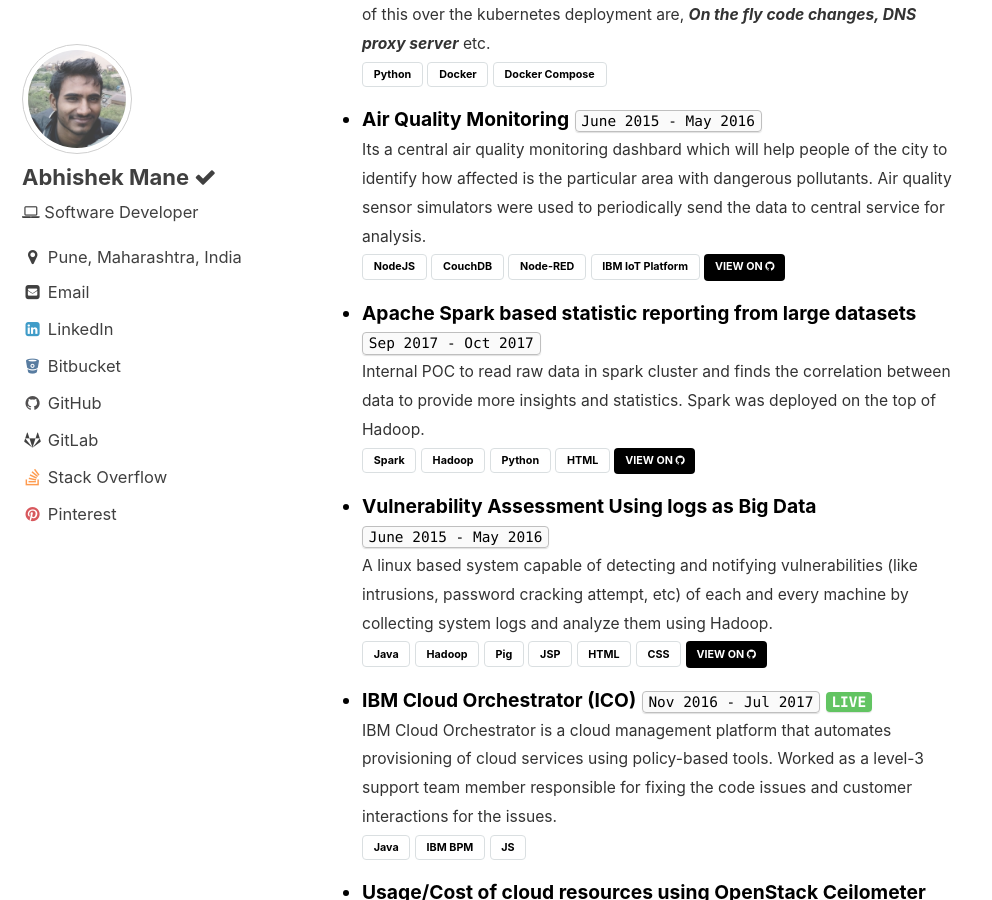
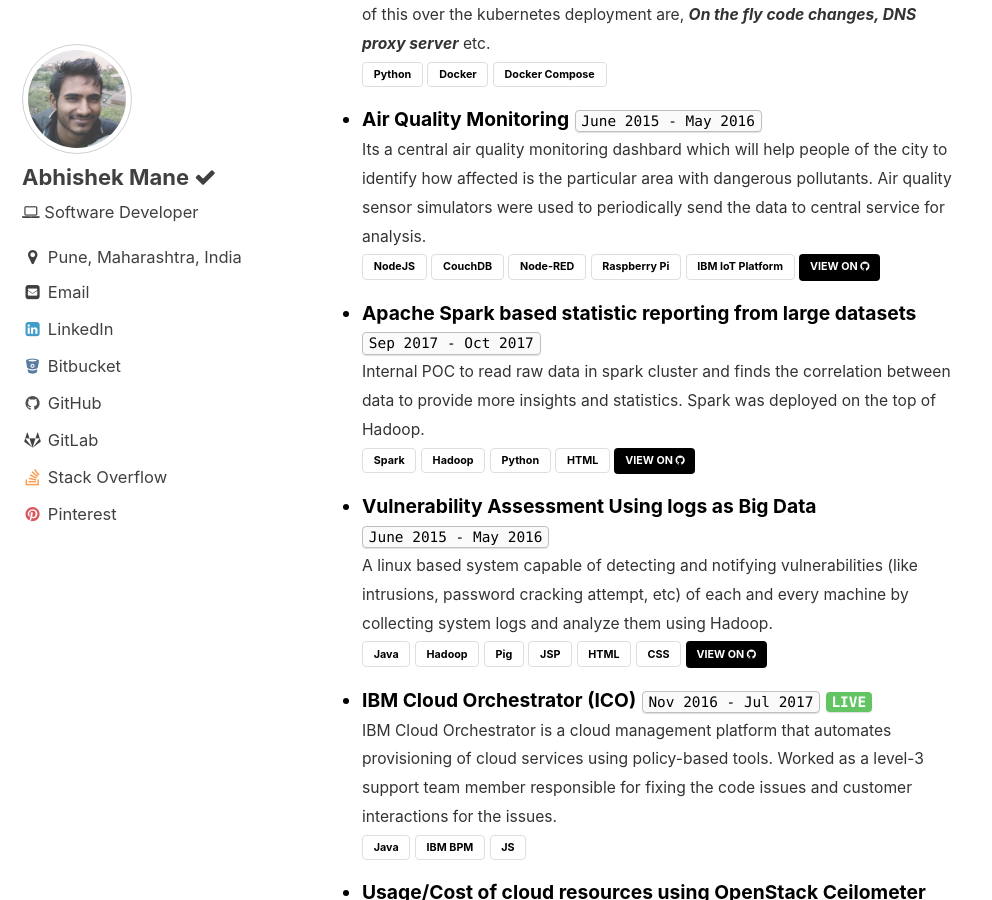
Before and after one commit to ashishawachar/ashishawachar.github.io, a Jekyll site: the page built from index.md, in a window 1280 px wide and 900 px high, scrolled down 656 px. Shown: the whole window, without its empty margins (0-992 px from the left). Built offline with Jekyll 4.4.1, drawn with Linux system fonts in a browser that asks for light colours.

Commit message:
added rp

```diff
--- a/index.md
+++ b/index.md
@@ -73,6 +73,7 @@
         <button class='btn btn--small btn--light-outline tech-label'>NodeJS</button>
         <button class='btn btn--small btn--light-outline tech-label'>CouchDB</button>
         <button class='btn btn--small btn--light-outline tech-label'>Node-RED</button>
+        <button class='btn btn--small btn--light-outline tech-label'>Raspberry Pi</button>
         <button class='btn btn--small btn--light-outline tech-label'>IBM IoT Platform</button>
         <a class='btn btn--small btn--primary'>VIEW ON <i class="fa fa-github" aria-hidden="true"></i></a>
       </span>
```
